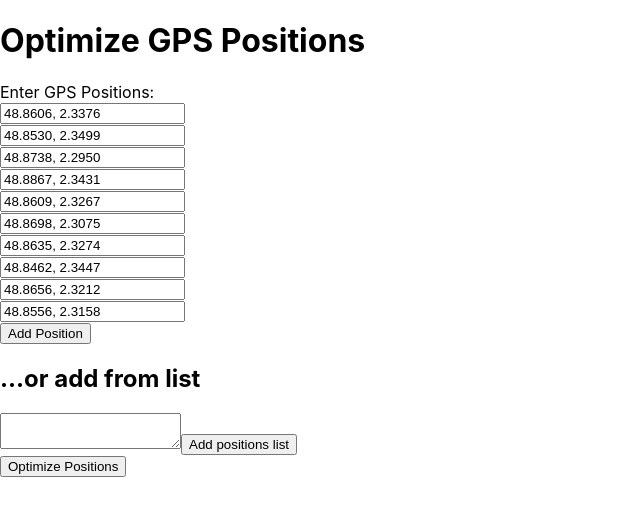
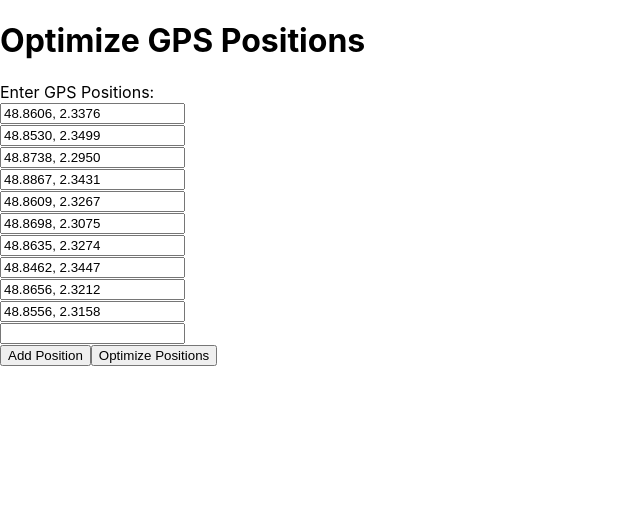
Before and after one commit to alemat13/tsp_solver, a React (Create React App) app in the folder frontend/: page / in a window 1280 px wide. Shown: the top 516 px of the page, without its empty margins (0-640 px from the left). Built offline with nearby package versions, Linux system fonts and the light colour scheme.

Commit message:
Manage multiline paste

```diff
--- a/frontend/src/App.js
+++ b/frontend/src/App.js
@@ -12,7 +12,8 @@ function App() {
     '48.8635, 2.3274',
     '48.8462, 2.3447',
     '48.8656, 2.3212',
-    '48.8556, 2.3158'
+    '48.8556, 2.3158',
+    ''
   ]);
   const [optimizedPositions, setOptimizedPositions] = useState([]);
 
@@ -39,6 +40,17 @@ function App() {
     setPositions(newPositions);
   };
 
+  const handlePaste = (e, index) => {
+    e.preventDefault();
+    const pastedTxt = e.clipboardData.getData('text');
+    const newPositionsList = pastedTxt.split(/\r?\n/).filter(e => e !== '');
+    setPositions(prev => [
+      ...prev.slice(0, index),
+      ...newPositionsList,
+      ...prev.slice(index + 1)
+    ]);
+  };
+
   return (
     <div>
       <h1>Optimize GPS Positions</h1>
@@ -51,21 +63,13 @@ function App() {
               type="text"
               value={position}
               onChange={(e) => handleChange(e, index)}
+              onPaste={(e) => handlePaste(e, index)}
             />
           </div>
         ))}
         <button type="button" onClick={() => setPositions([...positions, ''])}>
           Add Position
         </button>
-        <div>
-          <h2>...or add from list</h2>
-          <textarea value=""></textarea>
-          <button type="button" onClick={() => {
-            // todo
-          }}>
-            Add positions list
-          </button>
-        </div>
         <button type="submit">Optimize Positions</button>
       </form>
       {optimizedPositions.length > 0 && (
```
